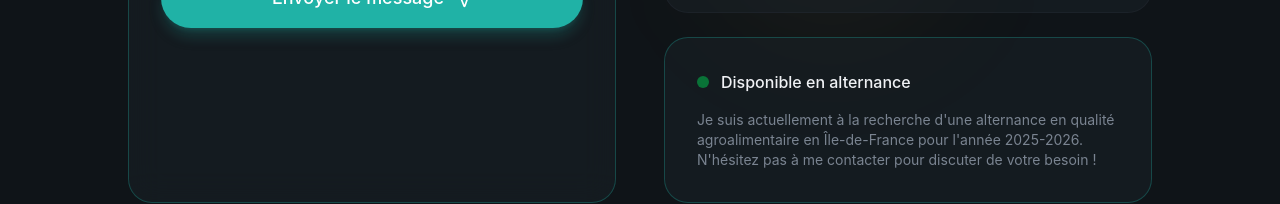
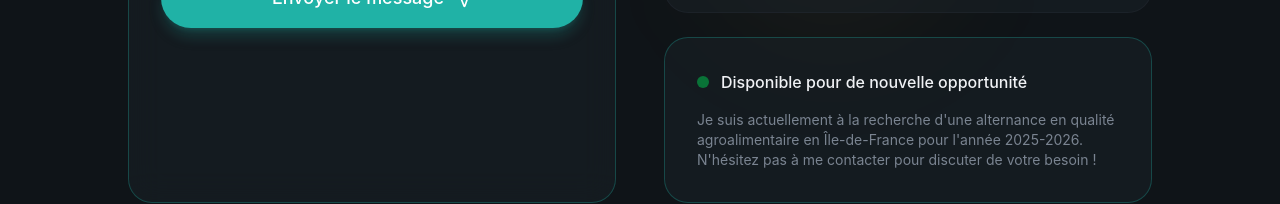
Before and after one commit to Mariam123-Git/PortfolioKagou, a React (Vite) app: page / in a window 1280 px wide. Shown: the part 7805-8009 px from the top of the page. Built offline with nearby package versions, Linux system fonts and the light colour scheme.

Commit message:
first commit

```diff
--- a/src/sections/Contact.jsx
+++ b/src/sections/Contact.jsx
@@ -256,7 +256,7 @@ export const Contact = () => {
               <div className="flex items-center gap-3 mb-4">
                 <span className="w-3 h-3 bg-green-500 rounded-full animate-pulse" />
                 <span className="font-medium">
-                  Disponible en alternance
+                  Disponible pour de nouvelle opportunité
                 </span>
               </div>
               <p className="text-muted-foreground text-sm">
```
